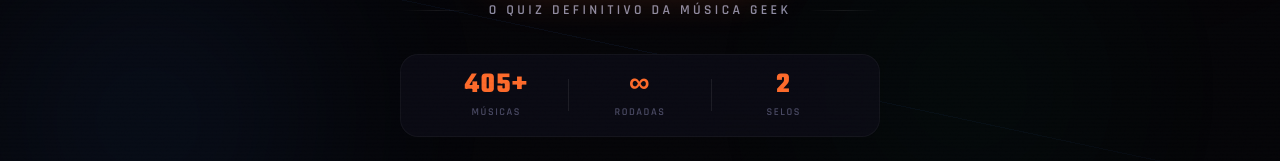
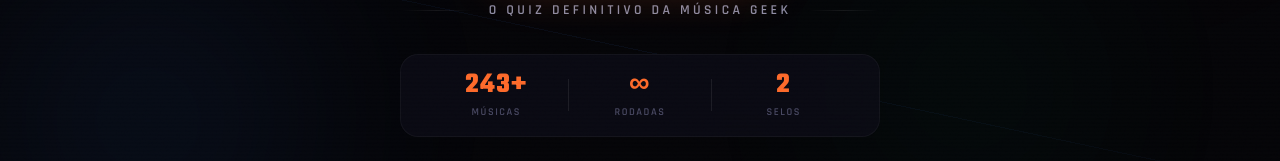
Before and after one commit to Davidwhs01/7MZ-QUIZ, a Next.js app in the folder quiz-app/: page / in a window 1280 px wide. Shown: the part 510-671 px from the top of the page. Built offline with nearby package versions, Linux system fonts and the light colour scheme; no server answers; the database is empty.

Commit message:
feat: implement core game lobby, multiplayer battle system, and navigation structure

```diff
--- a/quiz-app/src/app/battle/[id]/page.tsx
+++ b/quiz-app/src/app/battle/[id]/page.tsx
@@ -23,7 +23,7 @@ export default function BattlePage() {
   const {
     state, room, playerNum, isHost, error,
     startGame, submitGuess, nextRound, useHint, leave,
-  } = useBattle(roomId);
+  } = useBattle(roomId, activeChannel);
 
   const [hintLevel, setHintLevel] = useState(0);
   const [showResult, setShowResult] = useState(false);
--- a/quiz-app/src/app/page.tsx
+++ b/quiz-app/src/app/page.tsx
@@ -142,7 +142,9 @@ export default function Home() {
 
             <div className={styles.statsBar}>
               <div className={styles.statItem}>
-                <span className={styles.statNumber}>{songs.length}+</span>
+                <span className={styles.statNumber}>
+                  {songs.filter(s => s.artist === activeChannel).length}+
+                </span>
                 <span className={styles.statLabel}>Músicas</span>
               </div>
               <div className={styles.statDivider} />
@@ -152,7 +154,12 @@ export default function Home() {
               </div>
               <div className={styles.statDivider} />
               <div className={styles.statItem}>
-                <span className={styles.statNumber}>{activeChannel === '7MZ' ? 2 : 1}</span>
+                <span className={styles.statNumber}>
+                  {new Set([
+                    ...songs.filter(s => s.artist === activeChannel).map(s => s.category),
+                    ...songs.filter(s => s.artist === activeChannel).flatMap(s => s.selos || [])
+                  ]).size}
+                </span>
                 <span className={styles.statLabel}>Selos</span>
               </div>
             </div>
--- a/quiz-app/src/app/play/page.tsx
+++ b/quiz-app/src/app/play/page.tsx
@@ -61,7 +61,7 @@ export default function PlayPage() {
   // Start new round: get real duration from YT, generate safe timestamp, then play
   const startNewRound = useCallback(async () => {
     const cat = categoryRef.current;
-    const data = loadNextSong(cat);
+    const data = loadNextSong(cat, activeChannel);
 
     if (!data) {
       console.log('[7MZ DEBUG] Game complete! No more songs.');
--- a/quiz-app/src/data/songs.ts
+++ b/quiz-app/src/data/songs.ts
@@ -434,13 +434,16 @@ export const songs: Song[] = [
   { id: "goku-vegeta", title: "Rap do Goku e Vegeta (Dragon Ball Super) - O HOMEM MAIS FORTE DO UNIVERSO | NERD HITS", youtubeId: "KRXrDOtta10", duration: 0, category: 'NERD HITS', artist: '7MZ', searchTerms: ["goku", "vegeta", "dragon", "ball", "homem", "forte", "universo"] },
 ];
 
-export function getRandomSong(excludeIds: string[] = [], selo?: SeloKey): Song | null {
+export function getRandomSong(excludeIds: string[] = [], selo?: SeloKey, artist?: Artist): Song | null {
   let pool = songs;
+  if (artist) {
+    pool = pool.filter(s => s.artist === artist);
+  }
   if (selo) {
     if (selo === 'PÓS REVELAÇÃO') {
-      pool = songs.filter(s => s.selos?.includes('PÓS REVELAÇÃO'));
+      pool = pool.filter(s => s.selos?.includes('PÓS REVELAÇÃO'));
     } else {
-      pool = songs.filter(s => s.category === selo);
+      pool = pool.filter(s => s.category === selo);
     }
   }
   const available = pool.filter(s => !excludeIds.includes(s.id));
--- a/quiz-app/src/hooks/useGameState.ts
+++ b/quiz-app/src/hooks/useGameState.ts
@@ -1,7 +1,7 @@
 'use client';
 
 import { useCallback, useReducer } from 'react';
-import { Song, SeloKey, getRandomSong } from '@/data/songs';
+import { Song, SeloKey, getRandomSong, type Artist } from '@/data/songs';
 import {
   getAudioDuration,
   generateRandomTimestamp,
@@ -146,8 +146,8 @@ export function useGameState() {
     dispatch({ type: 'START_GAME' });
   }, []);
 
-  const loadNextSong = useCallback((selo?: SeloKey) => {
-    const song = getRandomSong(state.playedSongIds, selo);
+  const loadNextSong = useCallback((selo?: SeloKey, artist?: Artist) => {
+    const song = getRandomSong(state.playedSongIds, selo, artist);
 
     if (!song) {
       dispatch({ type: 'WRONG_ANSWER' }); // Ends the game
```
Also changed, not shown: quiz-app/src/hooks/useBattle.ts (+5 -4 lines).
